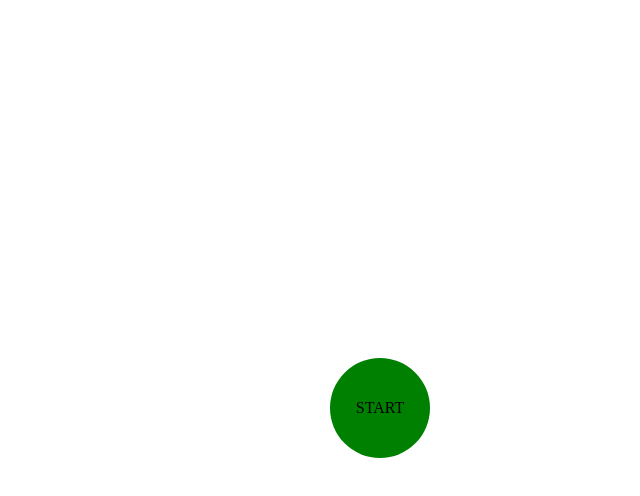
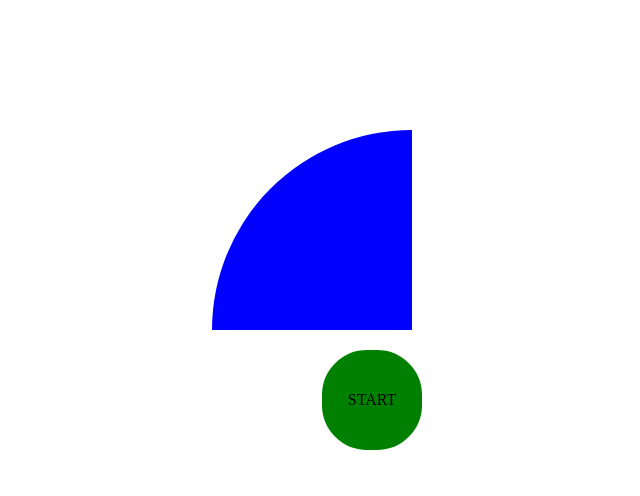
Before and after one commit to narashow/SuperSimon, a plain HTML site: page index.html in a window 1280 px wide. Shown: the whole page, without its empty margins (268-908 px from the left). Drawn offline with Linux system fonts and the light colour scheme.

Commit message:
ajoute le bloc bleu

```diff
--- a/index.html
+++ b/index.html
@@ -14,6 +14,22 @@
         <div class="cercle">
             <p>START</p>
         </div>
+
+    </div>
+    <div>
+        <div class="bloc1">
+
+        </div>
+        <div class="bloc2">
+
+        </div>
+        <div class="bloc3">
+
+        </div>
+        <div class="bloc4">
+
+        </div>
+
 
 
     </div>
--- a/style.css
+++ b/style.css
@@ -1,3 +1,10 @@
+body{
+    box-sizing: border-box;
+    margin: 0;
+    padding: 0;
+}
+
+
 .cercle{
     display: flex;
     justify-content: center;
@@ -6,6 +13,8 @@
     width: 100px;
     background-color: green;
     border-radius: 50px;
+    border: 5px white solid;
+    z-index: 100;
 }
 .contener{
     height: 100vh;
@@ -14,3 +23,12 @@
     justify-content: center;
     align-items: center;
 }
+.bloc1{
+    position: absolute;
+    top: 130px;
+    left: 480px;
+    border-top-left-radius: 200px;
+    height: 200px;
+    width: 200px;
+    background-color: blue;
+}
```
